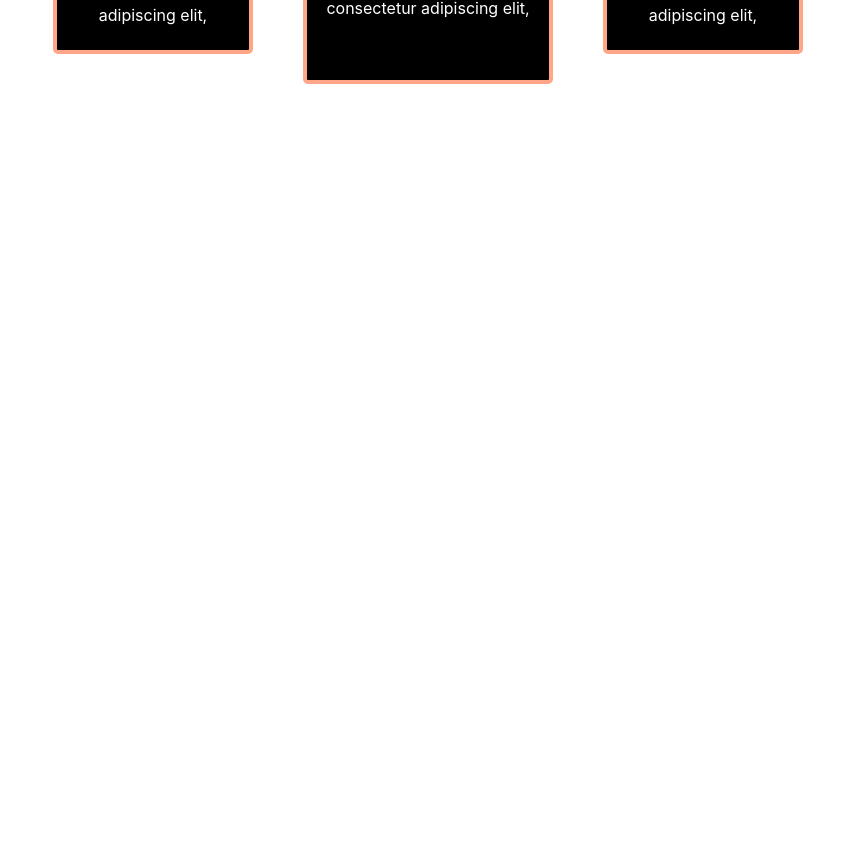
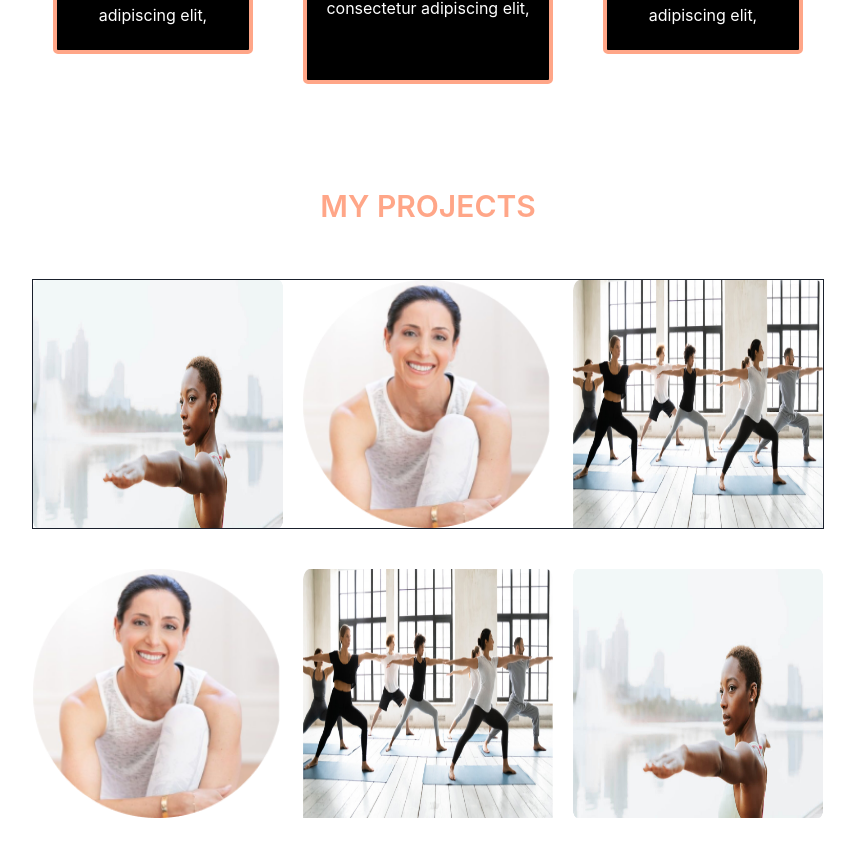
Before and after one commit to antaresdevlight/yoga, a Next.js app: page /tests in a window 1280 px wide. Shown: the part 5460-6316 px from the top of the page, without its empty margins (212-1067 px from the left). Before the commit the page ends 5594 px from the top, so only its background shows below. Built offline with nearby package versions, Linux system fonts and the light colour scheme.

Commit message:
myprojects

```diff
--- a/pages/tests/index.tsx
+++ b/pages/tests/index.tsx
@@ -16,6 +16,7 @@ import Location from "@/src/components/Location";
 import Me from "@/src/components/Me";
 import About from "@/src/components/About";
 import MyWork from "@/src/components/MyWork";
+import MyProjects from "@/src/components/MyProjects";
 
 function Tests() {
     return (
@@ -38,6 +39,7 @@ function Tests() {
             <Me/>
             <About/>
             <MyWork/>
+            <MyProjects/>
 
         </div>
     )
--- /dev/null
+++ b/src/components/MyProjects/index.tsx
@@ -0,0 +1,36 @@
+import { Flex, Text } from "@chakra-ui/react";
+import Image from "next/image";
+import imagen2 from "src/assets/imagen2.png";
+import imagen3 from "src/assets/imagen3.png";
+import imagen4 from "src/assets/imagen4.png";
+
+
+function MyProjects() {
+  return (
+    <Flex
+      direction="column"
+      paddingBottom="50px"
+      paddingTop="50px"
+      alignItems="center"
+      justifyContent="center"
+    >
+      <Text color="#FFA688" fontSize="30px" fontWeight="600" marginBottom="50px">
+        MY PROJECTS
+      </Text>
+
+      <Flex border="1px" gap="20px" marginBottom="40px">
+        <Image src={imagen2} width={250} height={150} alt="img1" />
+        <Image src={imagen3} width={250} height={150} alt="img1" />
+        <Image src={imagen4} width={250} height={150} alt="img1" />
+      </Flex>
+
+      <Flex gap="20px">
+        <Image src={imagen3} width={250} height={150} alt="img1" />
+        <Image src={imagen4} width={250} height={150} alt="img1" />
+        <Image src={imagen2} width={250} height={150} alt="img1" />
+      </Flex>
+    </Flex>
+  );
+}
+
+export default MyProjects;
```
